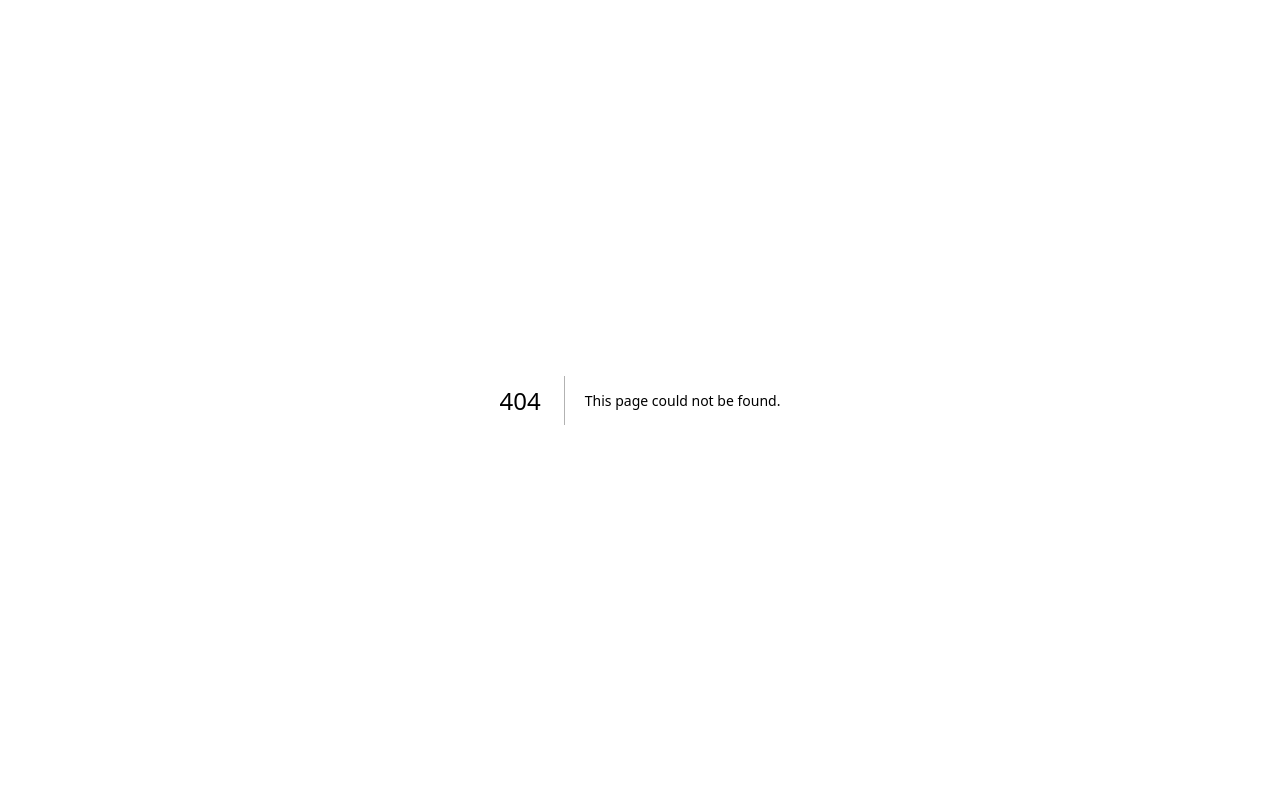
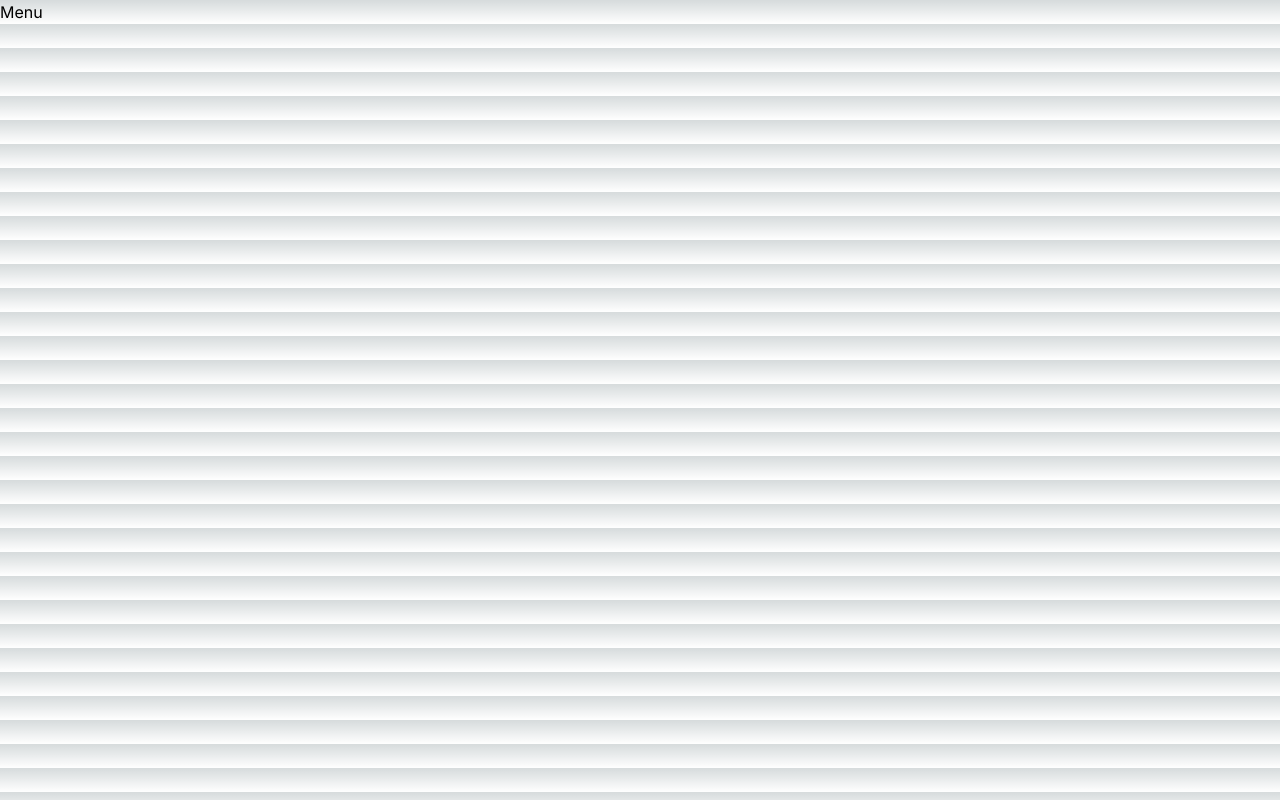
Before and after one commit to Stepcio/qr-menu, a Next.js app: page /menu in a window 1280 px wide. Before the commit this address had no page. Built offline with nearby package versions, Linux system fonts and the light colour scheme.

Commit message:
Added menu page

```diff
--- /dev/null
+++ b/src/app/menu/page.tsx
@@ -0,0 +1,5 @@
+export default function Home() {
+  return (
+    <div>Menu</div>
+  )
+}
```
